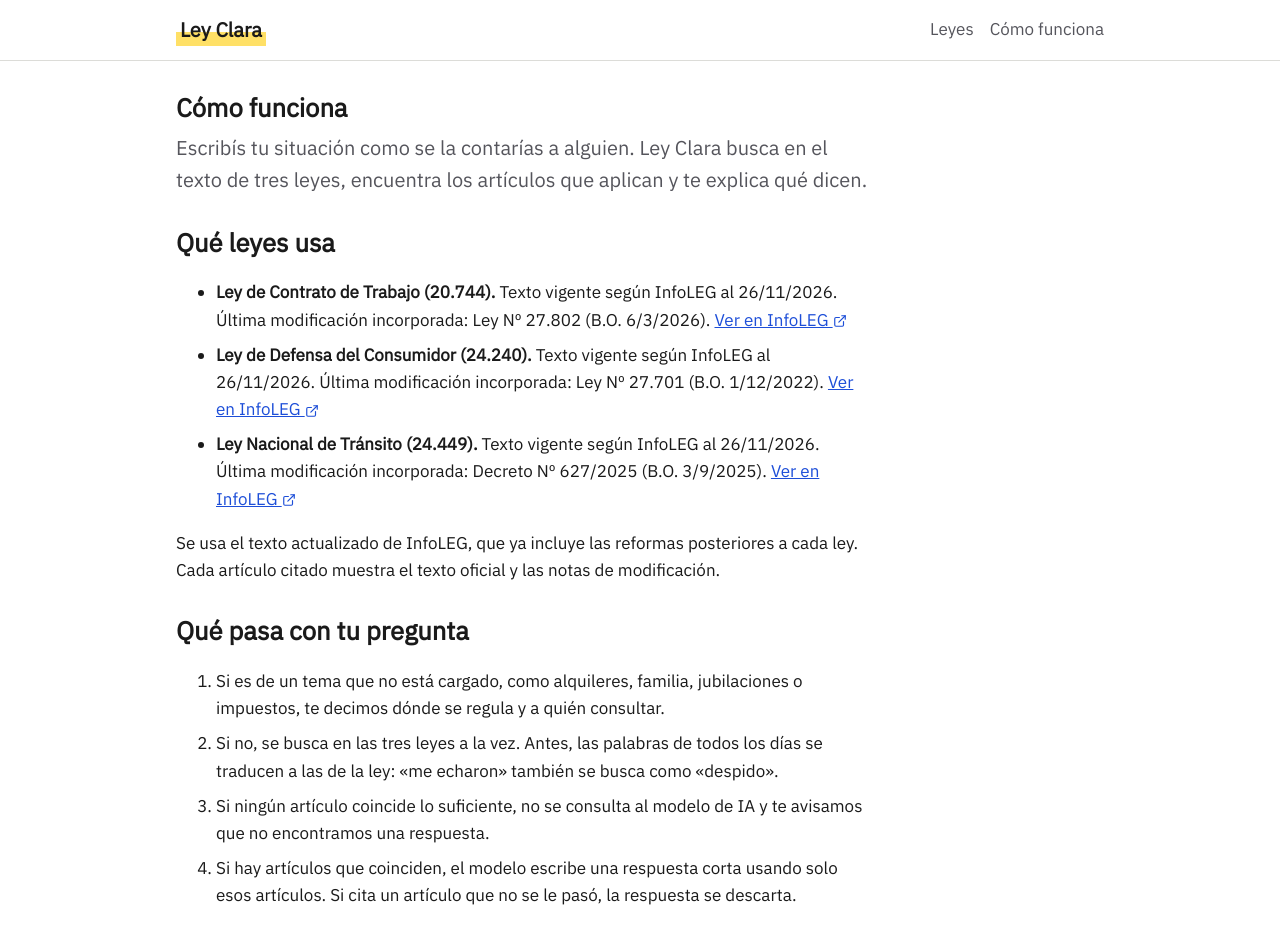
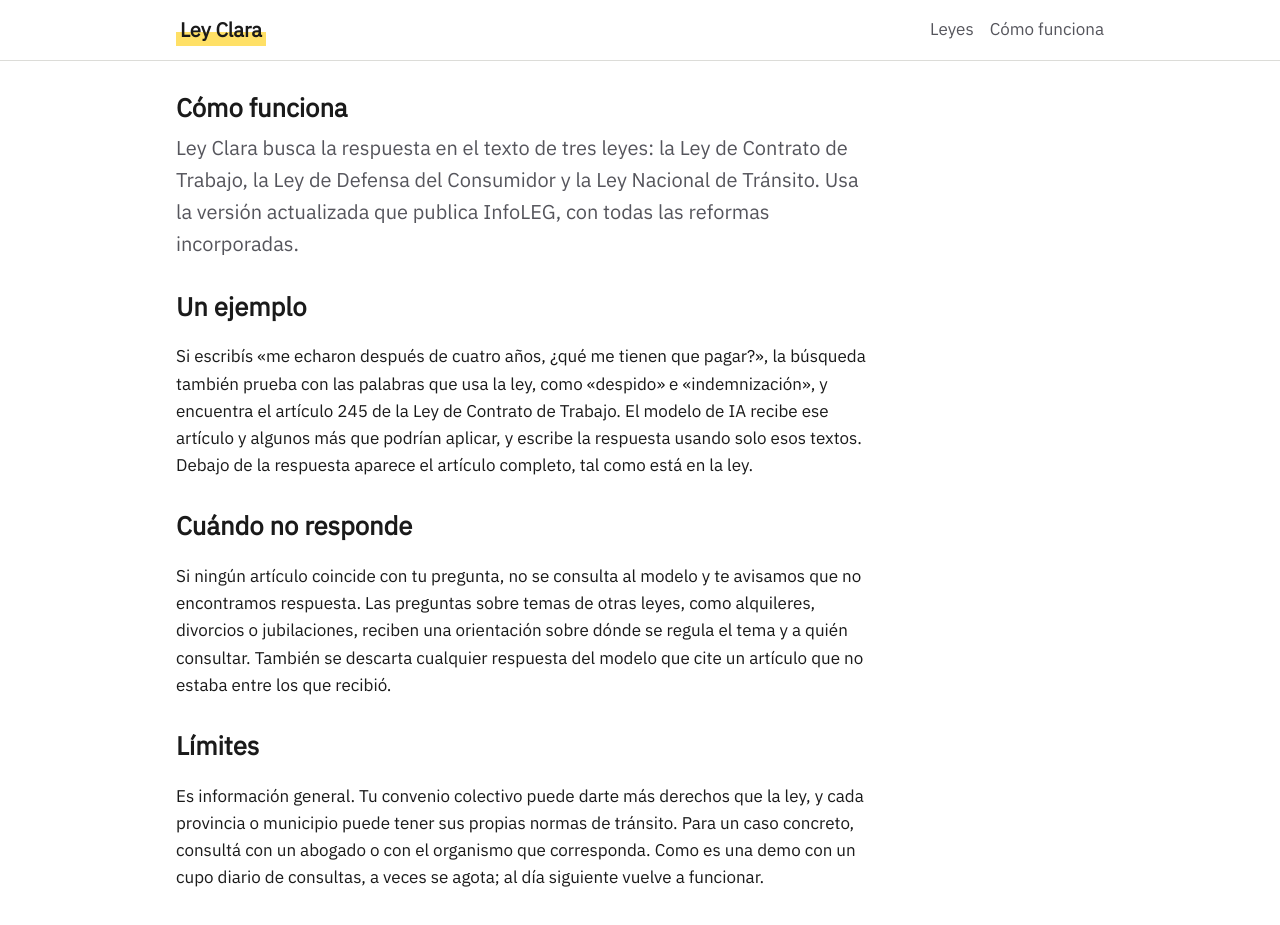
Before and after one commit to pedrolaino/leyclara, a Next.js app: page /como-funciona in a window 1280 px wide. Shown: the top 925 px of the page. Built offline with nearby package versions, Linux system fonts and the light colour scheme.

Commit message:
Rewrite the how-it-works page around one example

```diff
--- a/src/app/como-funciona/page.tsx
+++ b/src/app/como-funciona/page.tsx
@@ -13,57 +13,45 @@ export default function HowItWorks() {
     <section className="prose">
       <h1>Cómo funciona</h1>
       <p className="lead">
-        Escribís tu situación como se la contarías a alguien. {SITE_NAME} busca en el texto de tres leyes, encuentra los
-        artículos que aplican y te explica qué dicen.
+        {SITE_NAME} busca la respuesta en el texto de tres leyes: la Ley de Contrato de Trabajo, la Ley de Defensa del
+        Consumidor y la Ley Nacional de Tránsito. Usa la versión actualizada que publica InfoLEG, con todas las reformas
+        incorporadas.
       </p>
 
-      <h2>Qué leyes usa</h2>
+      <h2>Un ejemplo</h2>
+      <p>
+        Si escribís «me echaron después de cuatro años, ¿qué me tienen que pagar?», la búsqueda también prueba con las
+        palabras que usa la ley, como «despido» e «indemnización», y encuentra el artículo 245 de la Ley de Contrato de
+        Trabajo. El modelo de IA recibe ese artículo y algunos más que podrían aplicar, y escribe la respuesta usando solo
+        esos textos. Debajo de la respuesta aparece el artículo completo, tal como está en la ley.
+      </p>
+
+      <h2>Cuándo no responde</h2>
+      <p>
+        Si ningún artículo coincide con tu pregunta, no se consulta al modelo y te avisamos que no encontramos respuesta.
+        Las preguntas sobre temas de otras leyes, como alquileres, divorcios o jubilaciones, reciben una orientación sobre
+        dónde se regula el tema y a quién consultar. También se descarta cualquier respuesta del modelo que cite un
+        artículo que no estaba entre los que recibió.
+      </p>
+
+      <h2>Límites</h2>
+      <p>
+        Es información general. Tu convenio colectivo puede darte más derechos que la ley, y cada provincia o municipio
+        puede tener sus propias normas de tránsito. Para un caso concreto, consultá con un abogado o con el organismo que
+        corresponda. Como es una demo con un cupo diario de consultas, a veces se agota; al día siguiente vuelve a
+        funcionar.
+      </p>
+
+      <h2>Textos usados</h2>
       <ul>
         {laws.map((l) => (
           <li key={l.id}>
-            <strong>
-              {l.name} ({l.number}).
-            </strong>{" "}
-            {vigenciaText(l)}.{" "}
+            {l.name} ({l.number}). {vigenciaText(l)}.{" "}
             <a href={l.pageUrl} target="_blank" rel="noopener noreferrer">
               Ver en InfoLEG <ExternalLink aria-hidden size={14} />
             </a>
           </li>
         ))}
-      </ul>
-      <p>
-        Se usa el texto actualizado de InfoLEG, que ya incluye las reformas posteriores a cada ley. Cada artículo citado
-        muestra el texto oficial y las notas de modificación.
-      </p>
-
-      <h2>Qué pasa con tu pregunta</h2>
-      <ol>
-        <li>
-          Si es de un tema que no está cargado, como alquileres, familia, jubilaciones o impuestos, te decimos dónde se
-          regula y a quién consultar.
-        </li>
-        <li>
-          Si no, se busca en las tres leyes a la vez. Antes, las palabras de todos los días se traducen a las de la ley:
-          «me echaron» también se busca como «despido».
-        </li>
-        <li>
-          Si ningún artículo coincide lo suficiente, no se consulta al modelo de IA y te avisamos que no encontramos una
-          respuesta.
-        </li>
-        <li>
-          Si hay artículos que coinciden, el modelo escribe una respuesta corta usando solo esos artículos. Si cita un
-          artículo que no se le pasó, la respuesta se descarta.
-        </li>
-      </ol>
-
-      <h2>Límites</h2>
-      <ul>
-        <li>Es información general. Para un caso concreto, consultá con un abogado o con el organismo que corresponda.</li>
-        <li>
-          Tu convenio colectivo o estatuto puede darte más derechos que la Ley de Contrato de Trabajo. En tránsito, cada
-          provincia y municipio puede tener normas propias.
-        </li>
-        <li>Hay un máximo de preguntas por día. Si se alcanza, se puede volver a preguntar al día siguiente.</li>
       </ul>
 
       <p>
```
